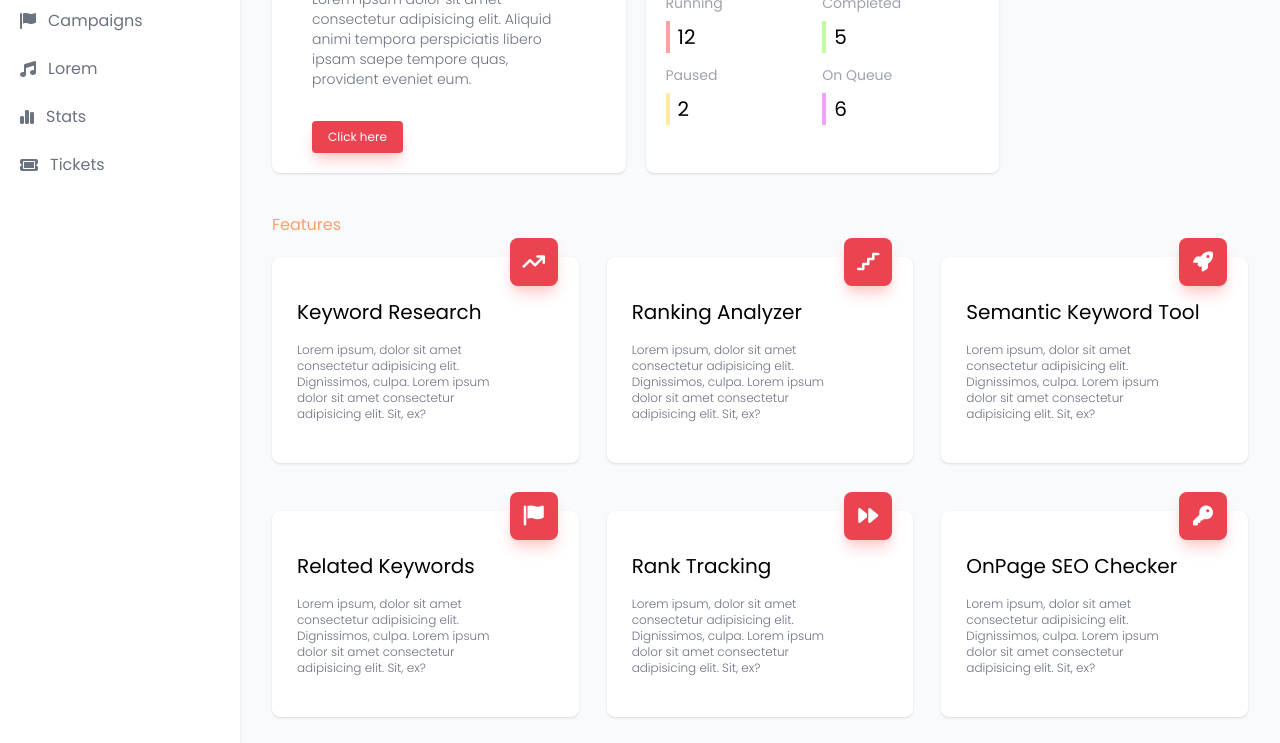
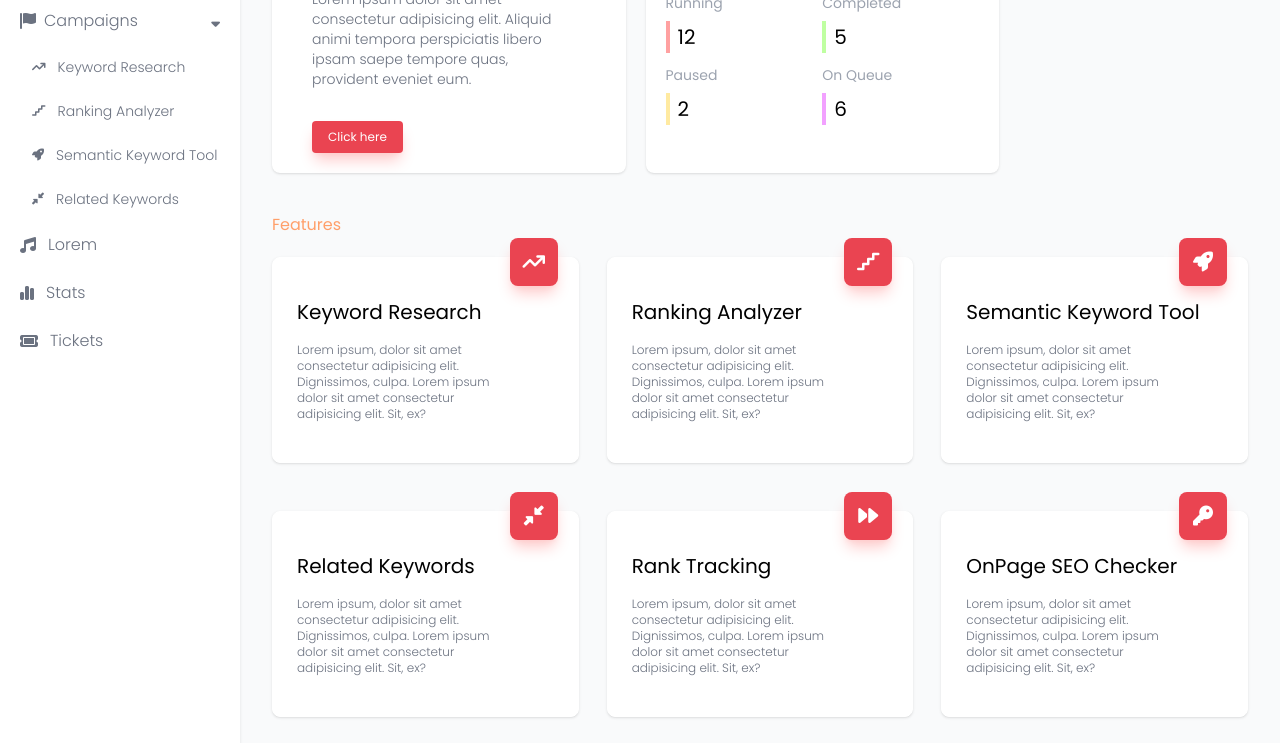
Before and after one commit to abirhasandipu/kwr-dashboard, a website: page src/index.html in a window 1280 px wide. Shown: the part 155-898 px from the top of the page. Drawn offline with Linux system fonts and the light colour scheme.

Commit message:
sidebar wip

```diff
--- a/src/index.html
+++ b/src/index.html
@@ -18,7 +18,8 @@
     <!-- main body div -->
     <div class="flex w-screen">
         <!-- sidebar -->
-        <div class="sticky top-0 w-60 flex flex-col bg-white shadow text-gray-500 shrink-0 small-laptop:w-14">
+        <div
+            class="sticky top-0 w-60 flex flex-col bg-white shadow text-gray-500 shrink-0 small-laptop:w-14 font-light">
             <div class="flex mt-8 gap-5 items-center justify-center">
                 <a href="index.html"><img class="h-8 small-laptop:hidden" src="assets/keywordrocket_logo.svg"
                         alt="KWRocket-logo"></a>
@@ -26,16 +27,50 @@
                         class="fa-solid fa-angles-left"></i></button>
             </div>
             <ul class="flex flex-col mt-10">
-                <a class="flex items-center gap-3 bg-gray-50 text-kwr-orange hover:text-kwr-orange hover:bg-gray-50 hover:scale-105 transition-all ease-in-out pl-5 py-3"
+                <a class="flex items-center justify-between bg-gray-50 text-kwr-orange hover:text-kwr-orange hover:bg-gray-50 hover:scale-105 transition-all ease-in-out px-5 py-3"
                     href="#">
-                    <i class="fa-solid fa-laptop"></i>
-                    <li class="small-laptop:hidden">Dashboard</li>
+                    <div class="flex items-center gap-2">
+                        <i class="fa-solid fa-laptop"></i>
+                        <li class="small-laptop:hidden">Dashboard</li>
+                    </div>
                 </a>
-                <a class="flex items-center gap-3 hover:text-kwr-orange hover:bg-gray-50 hover:scale-105 transition-all ease-in-out pl-5 py-3"
-                    href="#">
-                    <i class="fa-solid fa-flag"></i>
-                    <li class="small-laptop:hidden">Campaigns</li>
-                </a>
+
+                <div>
+                    <!-- menu item 2 -->
+                    <a class="flex items-center justify-between hover:text-kwr-orange hover:bg-gray-50 hover:scale-105 transition-all ease-in-out px-5 py-3"
+                        href="#">
+                        <div class="flex items-center gap-2">
+                            <i class="fa-solid fa-flag"></i>
+                            <li class="small-laptop:hidden">Campaigns</li>
+                        </div>
+                        <i class="text-sm fa-solid fa-sort-down"></i>
+                    </a>
+                    <!-- submenu items -->
+                    <ul class="text-sm ml-3">
+                        <a class="flex items-center gap-3 hover:text-kwr-orange hover:bg-gray-50 hover:scale-105 transition-all ease-in-out pl-5 py-3"
+                            href="#">
+                            <i class="text-xs fa-solid fa-arrow-trend-up"></i>
+                            <li class="small-laptop:hidden">Keyword Research</li>
+                        </a>
+                        <a class="flex items-center gap-3 hover:text-kwr-orange hover:bg-gray-50 hover:scale-105 transition-all ease-in-out pl-5 py-3"
+                            href="#">
+                            <i class="text-xs fa-solid fa-stairs"></i>
+                            <li class="small-laptop:hidden">Ranking Analyzer</li>
+                        </a>
+                        <a class="flex items-center gap-3 hover:text-kwr-orange hover:bg-gray-50 hover:scale-105 transition-all ease-in-out pl-5 py-3"
+                            href="#">
+                            <i class="text-xs fa-solid fa-rocket"></i>
+                            <li class="small-laptop:hidden">Semantic Keyword Tool</li>
+                        </a>
+                        <a class="flex items-center gap-3 hover:text-kwr-orange hover:bg-gray-50 hover:scale-105 transition-all ease-in-out pl-5 py-3"
+                            href="#">
+                            <i class="text-xs fa-solid fa-down-left-and-up-right-to-center"></i>
+                            <li class="small-laptop:hidden">Related Keywords</li>
+                        </a>
+
+                    </ul>
+                </div>
+
                 <a class="flex items-center gap-3 hover:text-kwr-orange hover:bg-gray-50 hover:scale-105 transition-all ease-in-out pl-5 py-3"
                     href="#">
                     <i class="fa-solid fa-music"></i>
@@ -237,7 +272,7 @@
                                 class="col-span-1 shadow bg-white rounded-lg py-10 px-6 flex flex-col gap-4 relative border border-white hover:border-kwr-orange transition-all ease-in-out">
                                 <div
                                     class="absolute right-5 -top-5 shadow-lg shadow-red-200 bg-kwr-red h-12 w-12 rounded-lg flex justify-center items-center text-white">
-                                    <i class="text-white text-xl fa-solid fa-flag"></i>
+                                    <i class="text-white text-xl fa-solid fa-down-left-and-up-right-to-center"></i>
                                 </div>
                                 <h4 class="text-xl wide-tablet:text-base">Related Keywords</h4>
                                 <p class="text-xs text-gray-500 w-[80%] font-light">Lorem ipsum, dolor sit amet
```
Also changed, not shown: dist/output.css.
